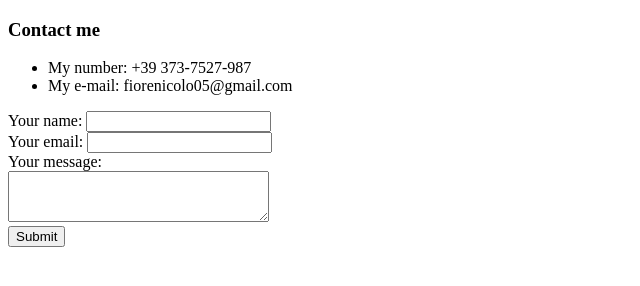
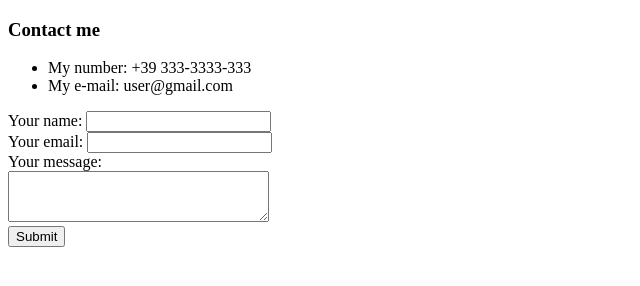
Before and after one commit to Nico0605/cv, a plain HTML site: page contact_me.html in a window 1280 px wide. Shown: the full height of the page, 0-640 px from the left. Drawn offline with Linux system fonts and the light colour scheme.

Commit message:
Update contact_me.html

```diff
--- a/contact_me.html
+++ b/contact_me.html
@@ -9,10 +9,10 @@
 <body>
   <h3>Contact me</h3>
   <ul>
-    <li>My number: +39 373-7527-987</li>
-    <li>My e-mail: fiorenicolo05@gmail.com</li>
+    <li>My number: +39 333-3333-333</li>
+    <li>My e-mail: user@gmail.com</li>
   </ul>
-  <form action="mailto:fiorenicolo05@gmail.com" method="post" enctype="text/plain">
+  <form action="mailto:user@gmail.com" method="post" enctype="text/plain">
     <label>Your name:</label>
     <input type="text" name="YourName" value=""><br>
     <label>Your email:</label>
```
